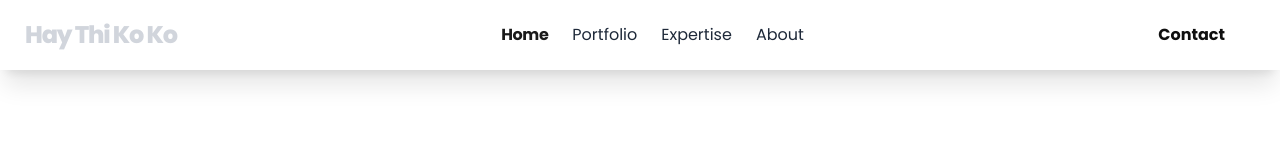
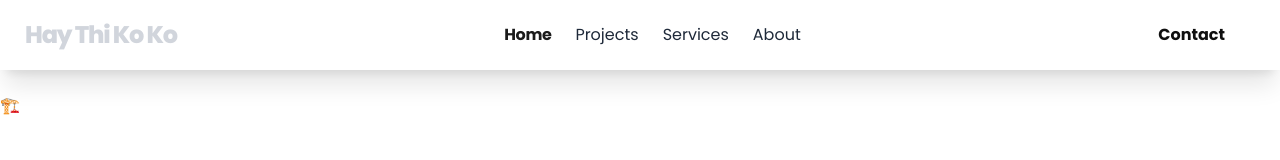
Before and after one commit to kyawzawlwin1/haythikokopage, a React (Vite) app: page /services in a window 1280 px wide. Shown: the top 160 px of the page. Built offline with nearby package versions, Linux system fonts and the light colour scheme.

Commit message:
fix: fixing routes and names

```diff
--- a/src/App.jsx
+++ b/src/App.jsx
@@ -3,9 +3,9 @@ import { Route, Switch } from "wouter";
 import Header from "./components/Header";
 import Footer from "./components/Footer";
 import HomePage from "./pages/HomePage";
+import AboutPage from "./pages/AboutPage";
+import ServicesPage from "./pages/ServicesPage";
 import ProjectPage from "./pages/ProjectPage";
-import ExpertisePage from "./pages/ExpertisePage";
-import AboutPage from "./pages/AboutPage";
 
 const App = () => {
   return (
@@ -16,8 +16,8 @@ const App = () => {
         <div className="min-h-screen">
           <Switch>
             <Route path="/" component={HomePage} />
-            <Route path="/portfolio" component={ProjectPage} />
-            <Route path="/expertise" component={ExpertisePage} />
+            <Route path="/projects" component={ProjectPage} />
+            <Route path="/services" component={ServicesPage} />
             <Route path="/about" component={AboutPage} />
           </Switch>
         </div>
--- a/src/components/Header.jsx
+++ b/src/components/Header.jsx
@@ -36,13 +36,13 @@ const Header = () => {
               </Link>
             </li>
             <li>
-              <Link className="text-gray-800" href="/portfolio">
-                Portfolio
+              <Link className="text-gray-800" href="/Projects">
+                Projects
               </Link>
             </li>
             <li>
-              <Link className="text-gray-800" href="/expertise">
-                Expertise
+              <Link className="text-gray-800" href="/services">
+                Services
               </Link>
             </li>
             <li>
--- a/src/pages/ExpertisePage.jsx
+++ /dev/null
@@ -1,21 +0,0 @@
-import React from 'react'
-
-const ExpertisePage = () => {
-  return (
-    <div className='min-h-screen'>
-      <h1 className='text-white'>expertisepage</h1>🏗️ Expertise (သို့မဟုတ် Services) မှာ ဘာတွေထည့်မလဲ?
-ဒီအပိုင်းမှာ Client (Hay Thi Ko Ko) က ဘာတွေ တော်သလဲဆိုတာကို အချက်အလက်လေးတွေနဲ့ ပြရမှာပါ အကို။ ဥပမာ-
-
-Architectural Design: လူနေအိမ် ဒါမှမဟုတ် အဆောက်အဦး ဒီဇိုင်းဆွဲခြင်း။
-
-Interior Design: အထဲက အလှဆင်မှုနဲ့ အသုံးအဆောင် နေရာချထားမှု။
-
-3D Visualization: အစ်ကို အခုပြထားတဲ့ ပုံလှလှလေးတွေလိုမျိုး 3D render ထုတ်ပေးနိုင်မှု။
-
-Urban Planning: မြို့ပြ စီမံကိန်း သို့မဟုတ် ပတ်ဝန်းကျင်နဲ့ လိုက်ဖက်အောင် ပုံဖော်မှု။
-    trust me
-    </div>
-  )
-}
-
-export default ExpertisePage
--- /dev/null
+++ b/src/pages/ServicesPage.jsx
@@ -0,0 +1,18 @@
+import React from "react";
+
+const ServicesPage = () => {
+  return (
+    <div className="min-h-screen">
+      <h1 className="text-white">expertisepage</h1>🏗️ Expertise (သို့မဟုတ်
+      Services) မှာ ဘာတွေထည့်မလဲ? ဒီအပိုင်းမှာ Client (Hay Thi Ko Ko) က ဘာတွေ
+      တော်သလဲဆိုတာကို အချက်အလက်လေးတွေနဲ့ ပြရမှာပါ အကို။ ဥပမာ- Architectural
+      Design: လူနေအိမ် ဒါမှမဟုတ် အဆောက်အဦး ဒီဇိုင်းဆွဲခြင်း။ Interior Design:
+      အထဲက အလှဆင်မှုနဲ့ အသုံးအဆောင် နေရာချထားမှု။ 3D Visualization: အစ်ကို
+      အခုပြထားတဲ့ ပုံလှလှလေးတွေလိုမျိုး 3D render ထုတ်ပေးနိုင်မှု။ Urban
+      Planning: မြို့ပြ စီမံကိန်း သို့မဟုတ် ပတ်ဝန်းကျင်နဲ့ လိုက်ဖက်အောင်
+      ပုံဖော်မှု။ trust me
+    </div>
+  );
+};
+
+export default ServicesPage;
```
